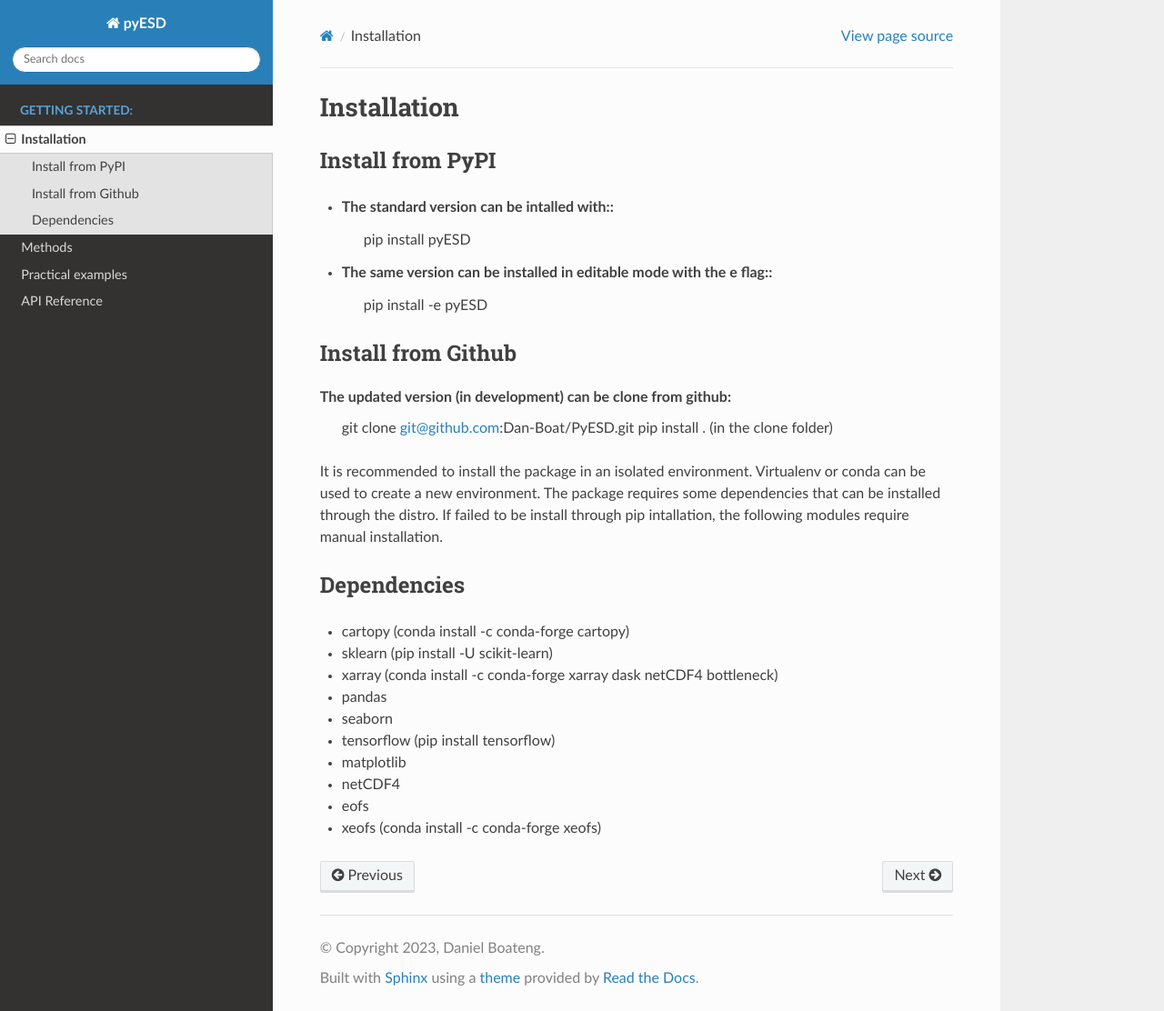
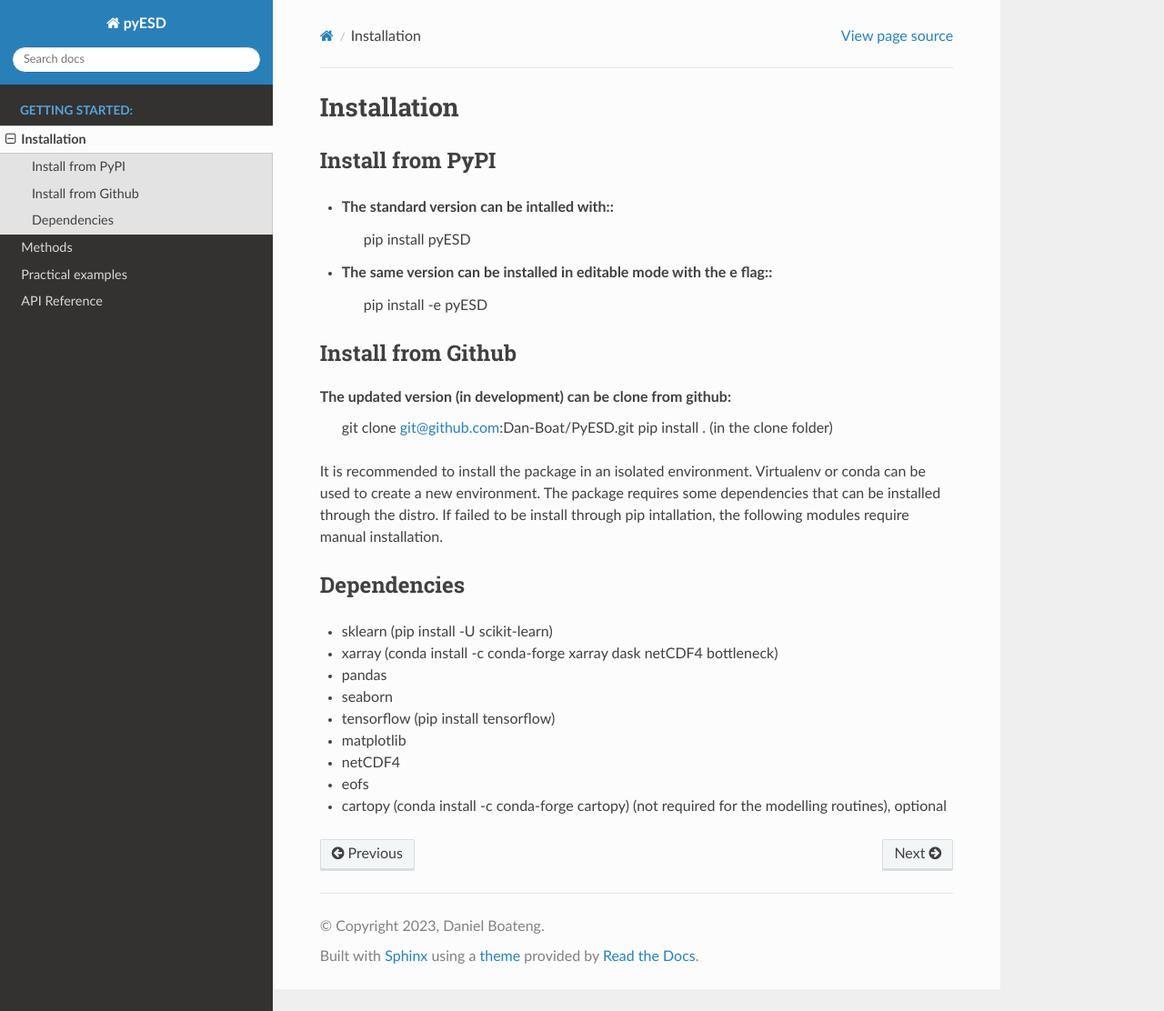
Before and after one commit to Dan-Boat/PyESD, a Sphinx documentation site: the page built from docs/source/installation.rst, in a window 1280 px wide and 1112 px high. Shown: the whole window at 91% size. Built offline with Sphinx 7.4.7 and the Read the Docs theme 2.0.0, drawn with Linux system fonts in a browser that asks for light colours.

Commit message:
changes in dist

```diff
--- a/docs/source/installation.rst
+++ b/docs/source/installation.rst
@@ -23,7 +23,6 @@ through pip intallation, the following modules require manual installation.
 
 Dependencies
 ------------
-- cartopy (conda install -c conda-forge cartopy)
 - sklearn (pip install -U scikit-learn)
 - xarray (conda install -c conda-forge xarray dask netCDF4 bottleneck)
 - pandas
@@ -32,4 +31,4 @@ Dependencies
 - matplotlib
 - netCDF4
 - eofs
-- xeofs (conda install -c conda-forge xeofs)
+- cartopy (conda install -c conda-forge cartopy) (not required for the modelling routines), optional
--- a/requirements.txt
+++ b/requirements.txt
@@ -6,9 +6,7 @@ seaborn
 eofs
 statsmodels
 pandas
-cartopy
 sklearn
 tensorflow
-xeofs
 eofs
 netCDF4
```
Also changed, not shown: 1 other file.
